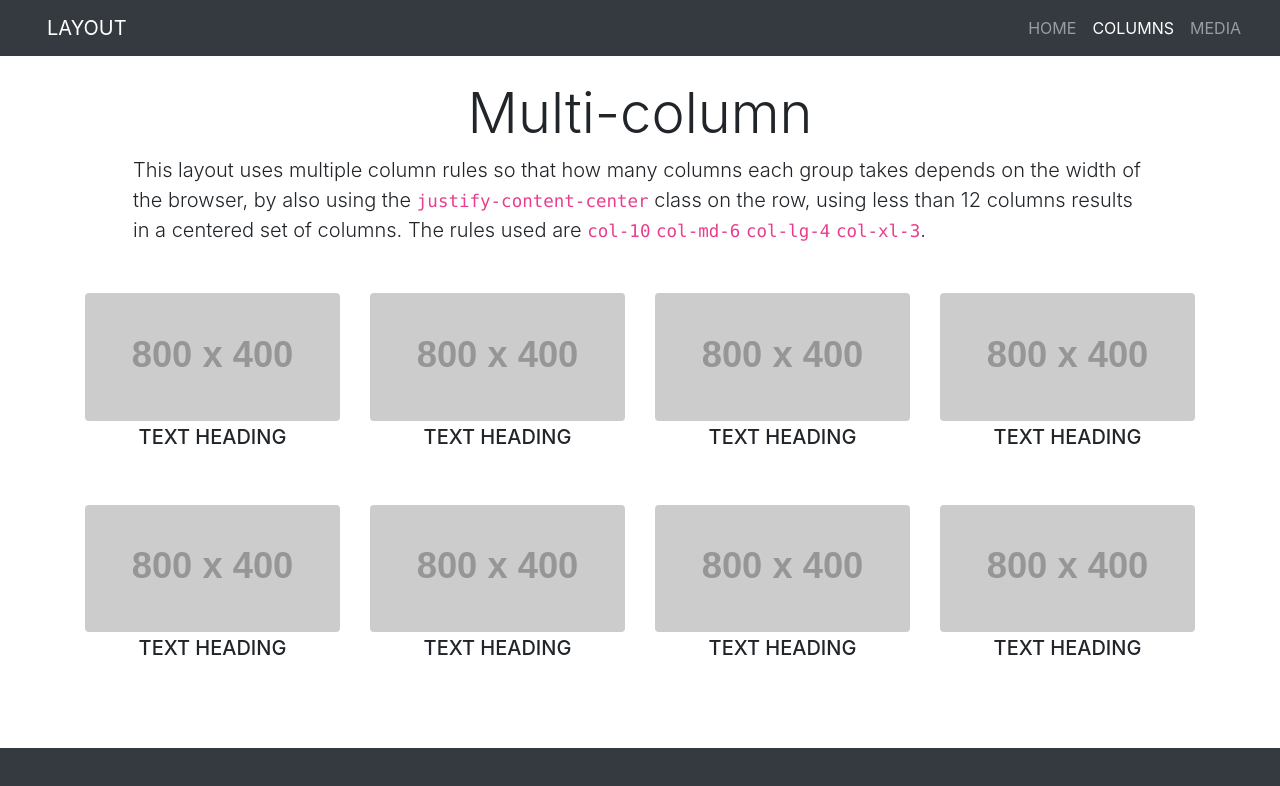
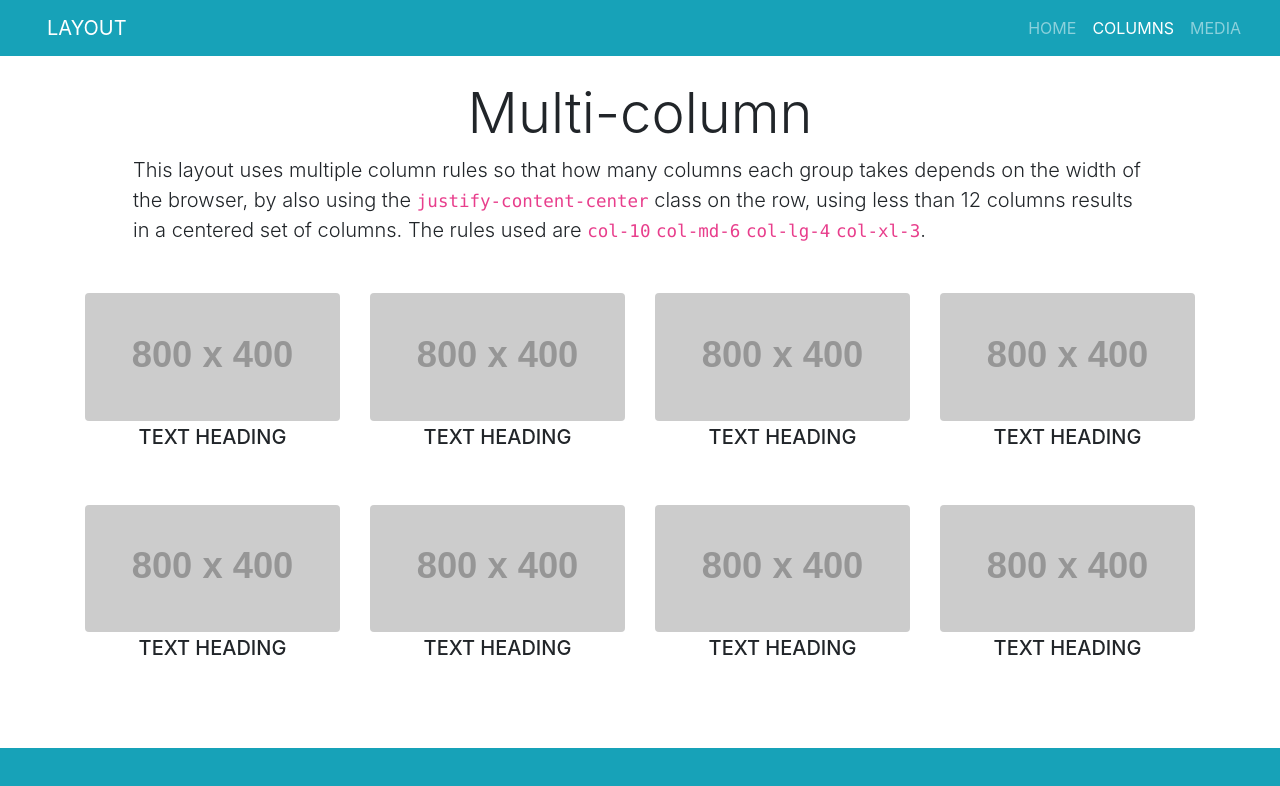
Before and after one commit to jjlevesque/fantastic-journey, a plain HTML site: page docs/columns.html in a window 1280 px wide. Drawn offline with nearby package versions, Linux system fonts and the light colour scheme; placeholder pictures from the web are drawn by us.

Commit message:
change color to cian

```diff
--- a/docs/columns.html
+++ b/docs/columns.html
@@ -13,9 +13,9 @@
     <title>Layouts</title>
   </head>
 
-  <body class="bg-dark">
+  <body class="bg-info">
     <header id="page-hero" class=" d-flex flex-column align-content-between">
-      <nav class="site-nav family-sans navbar navbar-expand-md bg-dark navbar-dark">
+      <nav class="site-nav family-sans navbar navbar-expand-md bg-info navbar-dark">
         <div class="container-fluid">
           <button
             type="button"
```
Also changed, not shown: docs/index.html (+2 -2 lines), docs/media.html (+2 -2 lines).
